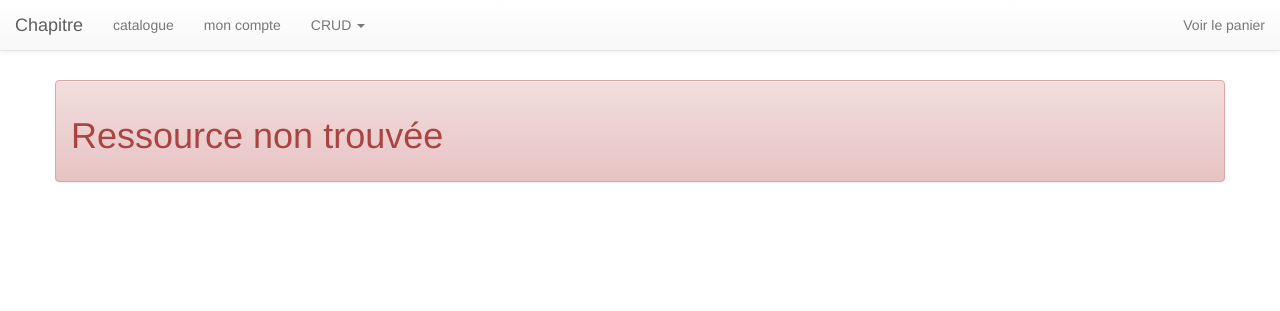
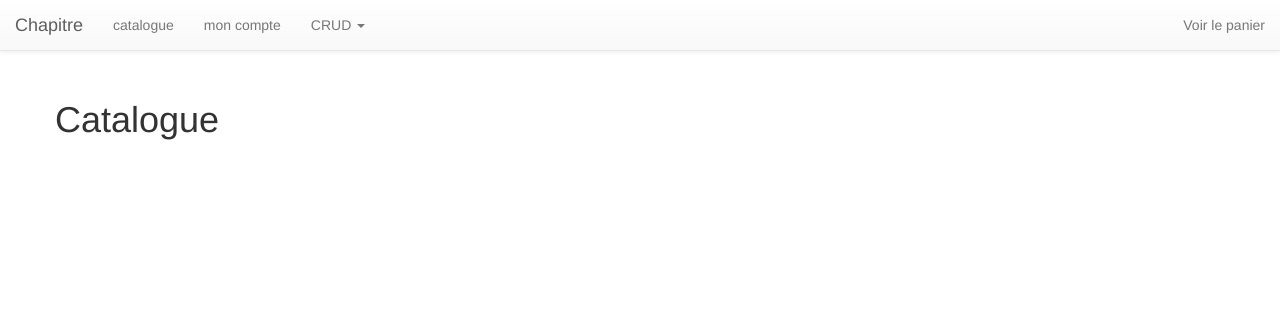
Before and after one commit to Antoine87/site-ecommerce, a PHP site: page /catalogue in a window 1280 px wide. Shown: the top 311 px of the page. Run offline with PHP 8.4, Linux system fonts and the light colour scheme; some libraries are stand-ins or nearby versions.

```diff
--- /dev/null
+++ b/src/controllers/catalogue.php
@@ -0,0 +1,4 @@
+<?php
+echo renderView('view-catalogue',[
+    'pageTitle' => 'Catalogue des livres'
+]);
--- a/src/views/layout.php
+++ b/src/views/layout.php
@@ -25,7 +25,7 @@
         <!-- Collect the nav links, forms, and other content for toggling -->
         <div class="collapse navbar-collapse" id="bs-example-navbar-collapse-1">
             <ul class="nav navbar-nav">
-                <li><a href="#">catalogue</a></li>
+                <li><a href="/catalogue">catalogue</a></li>
                 <li><a href="#">mon compte</a></li>
 
                 <!-- liste des cruds -->
--- /dev/null
+++ b/src/views/view-catalogue.php
@@ -0,0 +1 @@
+<h1>Catalogue</h1>
--- /dev/null
+++ b/src/views/view-editeurs.php
@@ -0,0 +1 @@
+<h1>Editeurs</h1>
```
Also changed, not shown: src/controllers/editeurs.php (added, +19 -0 lines).
